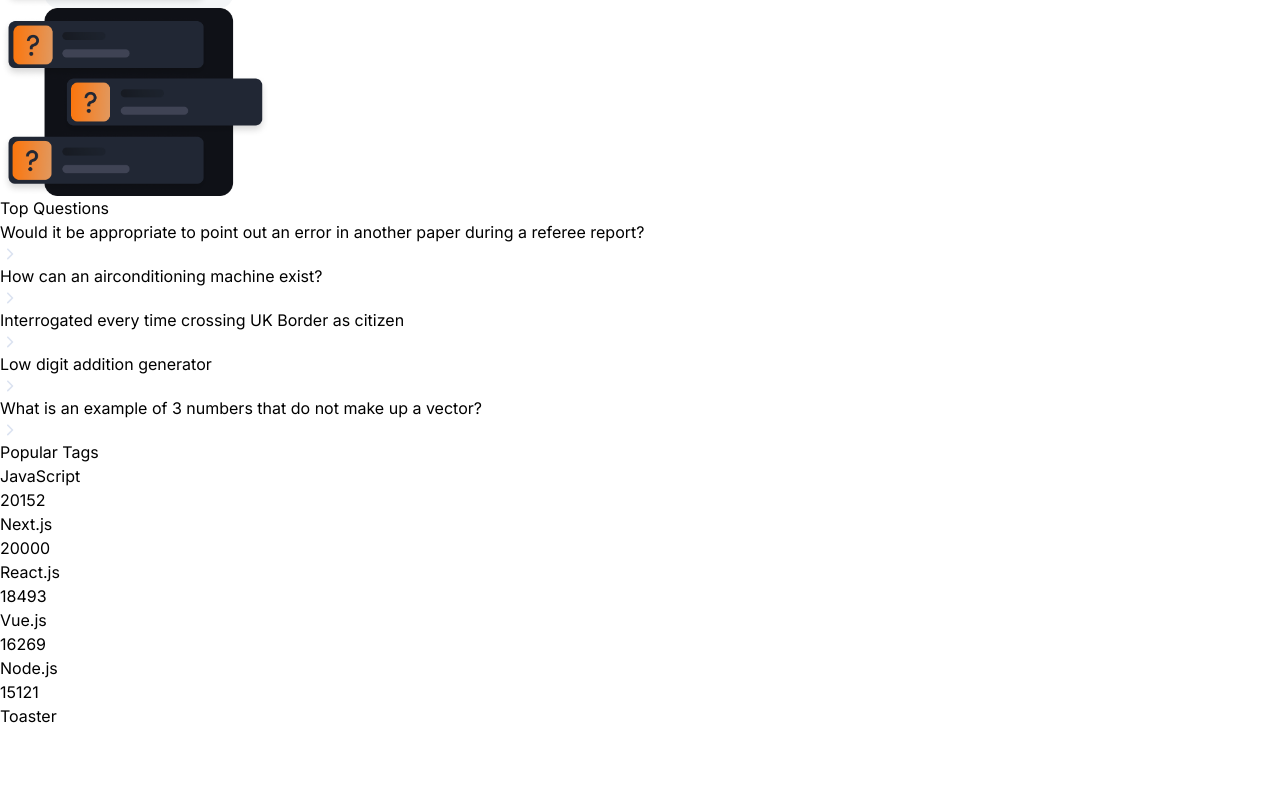
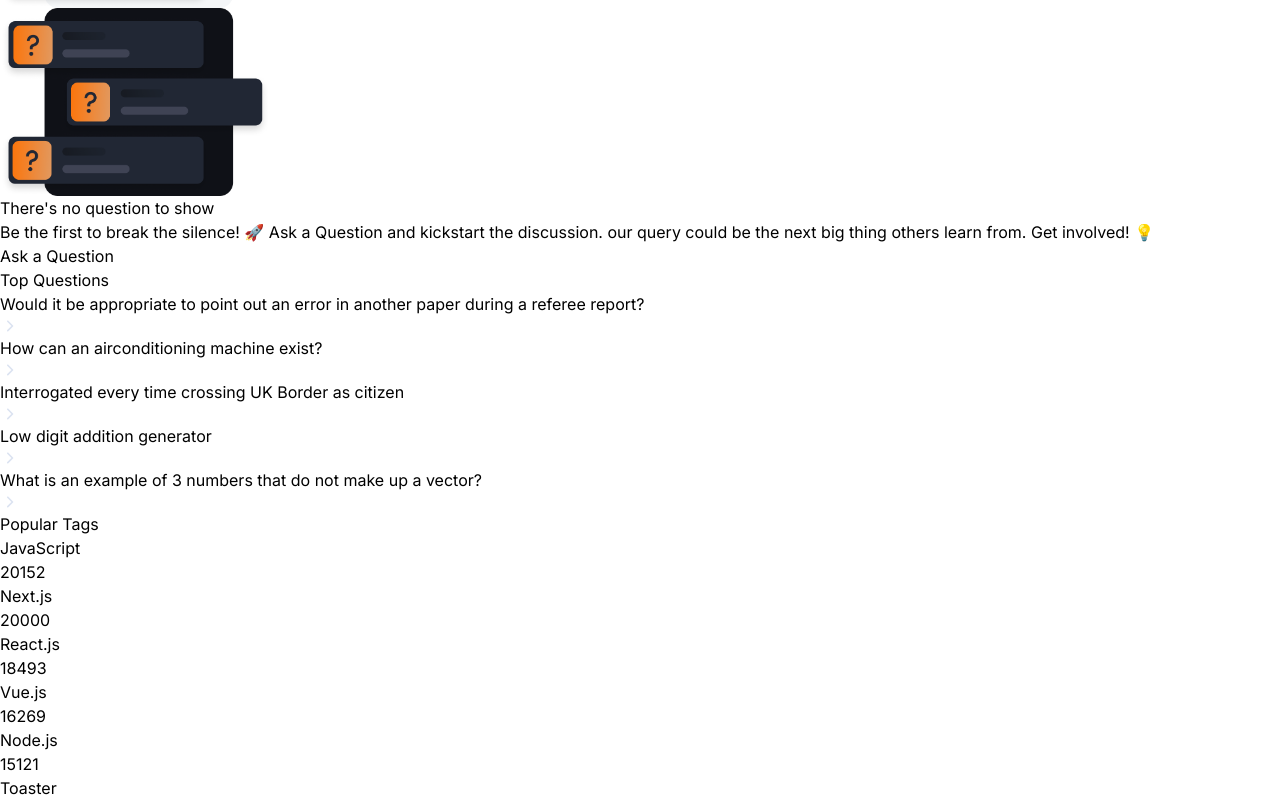
Before and after one commit to Russelllin7789/dev-overflow-next, a Next.js app: page / in a window 1280 px wide. Shown: the part 883-1683 px from the top of the page. Before the commit the page ends 1611 px from the top, so only its background shows below. Built offline with nearby package versions, Linux system fonts and the light colour scheme; no server answers.

Commit message:
fulfill the no result comp

```diff
--- a/app/(root)/(home)/page.tsx
+++ b/app/(root)/(home)/page.tsx
@@ -39,7 +39,18 @@
       <HomeFilters />
 
       <div className="mt-10 flex w-full flex-col gap-6">
-        {questions.length >= 1 ? "" : <NoResult />}
+        {questions.length >= 1 ? (
+          ""
+        ) : (
+          <NoResult
+            title="There's no question to show"
+            description="Be the first to break the silence! 🚀 Ask a Question and kickstart the
+        discussion. our query could be the next big thing others learn from. Get
+        involved! 💡"
+            link="/ask-question"
+            linkTitle="Ask a Question"
+          />
+        )}
       </div>
     </>
   );
--- a/components/shared/NoResult.tsx
+++ b/components/shared/NoResult.tsx
@@ -1,7 +1,16 @@
 import Image from "next/image";
+import Link from "next/link";
 import React from "react";
+import { Button } from "../ui/button";
 
-const NoResult = () => {
+type Props = {
+  title: string;
+  description: string;
+  link: string;
+  linkTitle: string;
+};
+
+const NoResult = ({ title, description, link, linkTitle }: Props) => {
   return (
     <div className="flex-center mt-10 w-full flex-col">
       <Image
@@ -18,6 +27,16 @@
         height={200}
         className="hidden object-contain dark:flex"
       />
+
+      <h2 className="h2-bold text-dark200_light900 mt-8">{title}</h2>
+      <p className="body-regular text-dark500_light700 my-3.5 max-w-md text-center">
+        {description}
+      </p>
+      <Link href={link}>
+        <Button className="paragraph-medium mt-5 min-h-[46px] rounded-lg bg-primary-500 px-4 py-3 text-light-900 hover:bg-primary-500 dark:bg-primary-500 dark:text-light-900">
+          {linkTitle}
+        </Button>
+      </Link>
     </div>
   );
 };
```
